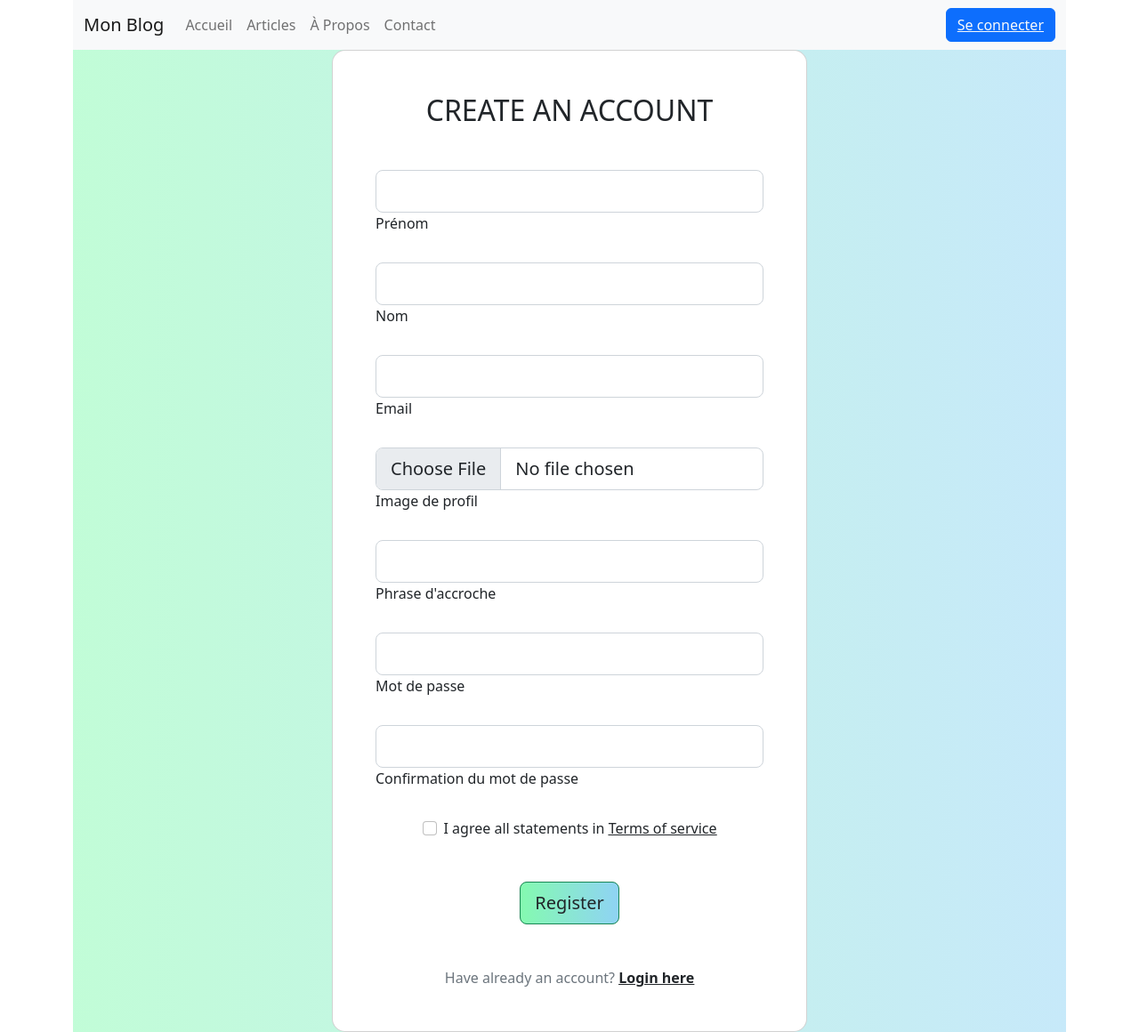
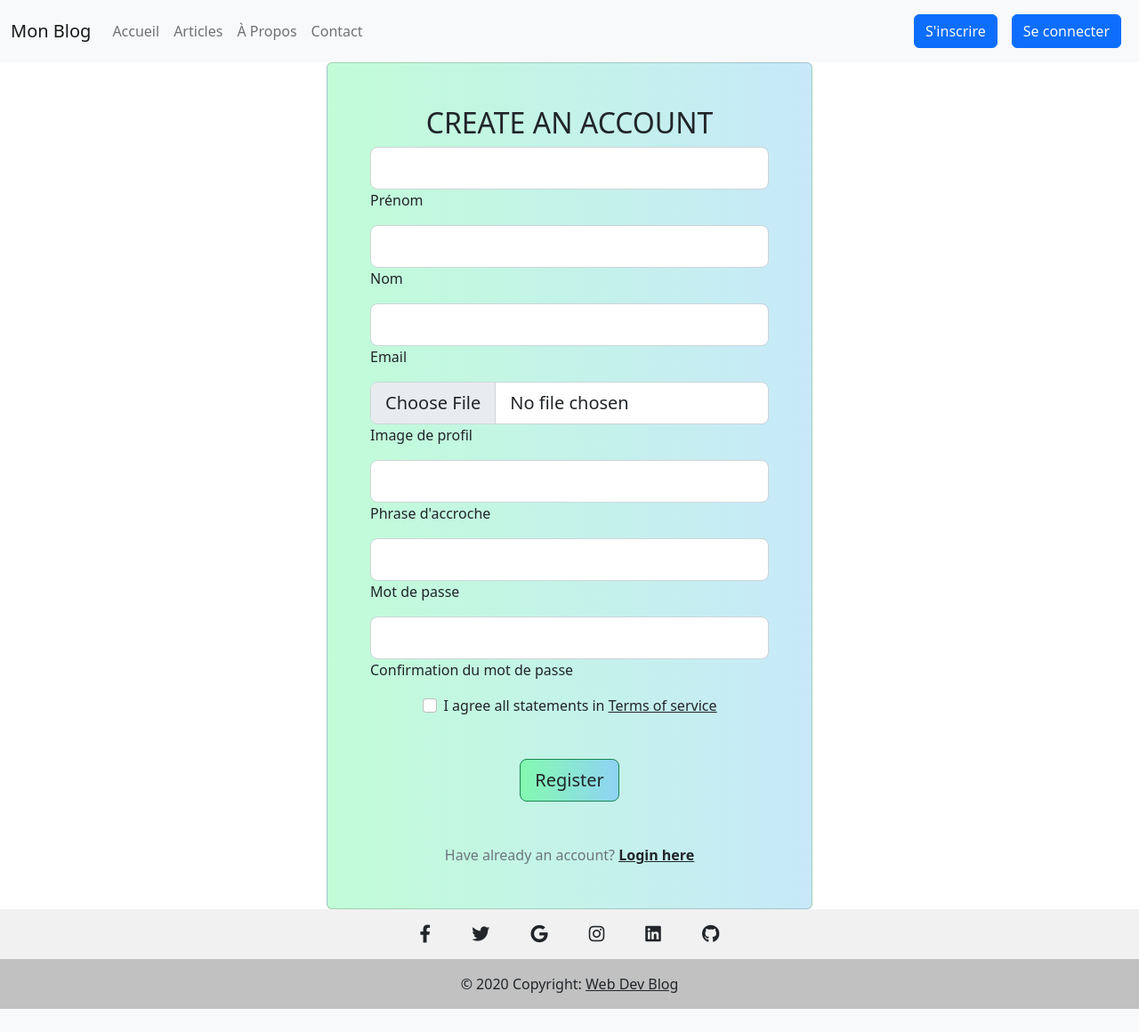
Before and after one commit to Sbleut/blogmvc, a PHP site: page /blogmvc/Signup in a window 1280 px wide. Shown: the whole page at 89% size. After the commit the page ends 1134 px from the top, so only its background shows below. Run offline with PHP 8.4, Linux system fonts and the light colour scheme; some libraries are stand-ins or nearby versions.

Commit message:
Css enhanced

```diff
--- a/View/User/css/signup.css
+++ b/View/User/css/signup.css
@@ -4,6 +4,9 @@
     justify-content: center;
 }
 
+.card{
+    border-radius: 4rem;
+}
 .gradient-custom-3 {
     /* fallback for old browsers */
     background: #84fab0;
--- a/View/User/signup.php
+++ b/View/User/signup.php
@@ -1,45 +1,45 @@
-<section class="vh-100 bg-image">
-  <div class="mask d-flex align-items-center gradient-custom-3">
+<section class="bg-image">
+  <div class="mask d-flex align-items-center">
     <div class="container">
       <div class="row d-flex justify-content-center align-items-center h-100">
-        <div class="col-12 col-md-9 col-lg-7 col-xl-6">
-          <div class="card" style="border-radius: 15px;">
+        <div class="col-12 col-md-9 col-lg-7 col-xl-6 ">
+          <div class="card gradient-custom-3" >
             <div class="card-body p-5">
-              <h2 class="text-uppercase text-center mb-5">Create an account</h2>
+              <h2 class="text-uppercase text-center mb-2">Create an account</h2>
 
-              <form class="sign-up-form" enctype="multipart/form-data" action="Signup" method="post">
+              <form class="sign-up-form "  enctype="multipart/form-data" action="Signup" method="post">
 
-                <div class="form-outline mb-4">
+                <div class="form-outline mb-2">
                   <input type="text" name="name" id="form3Example1cg" class="form-control form-control-lg" />
                   <label class="form-label" for="form3Example1cg">Prénom</label>
                 </div>
 
-                <div class="form-outline mb-4">
+                <div class="form-outline mb-2">
                   <input type="text" name="last-name" id="form3Example1cg" class="form-control form-control-lg" />
                   <label class="form-label" for="form3Example1cg">Nom</label>
                 </div>
 
-                <div class="form-outline mb-4">
+                <div class="form-outline mb-2">
                   <input type="email" name="login" id="form3Example3cg" class="form-control form-control-lg" />
                   <label class="form-label" for="form3Example3cg">Email</label>
 
                 </div>
-                <div class="form-outline mb-4">
+                <div class="form-outline mb-2">
                   <input type="file" name="profile-pic" id="form3Example5cg" class="form-control form-control-lg" accept="image/*" />
                   <label class="form-label" for="form3Example5cg">Image de profil</label>
                 </div>
 
-                <div class="form-outline mb-4">
+                <div class="form-outline mb-2">
                   <input type="text" name="catch-phrase" id="form3Example3cg" class="form-control form-control-lg" />
                   <label class="form-label" for="form3Example3cg">Phrase d'accroche</label>
                 </div>
 
-                <div class="form-outline mb-4">
+                <div class="form-outline mb-2">
                   <input type="password" name="password" id="form3Example4cg" class="form-control form-control-lg" />
                   <label class="form-label" for="form3Example4cg">Mot de passe</label>
                 </div>
 
-                <div class="form-outline mb-4">
+                <div class="form-outline mb-2">
                   <input type="password" name="check-password" id="form3Example4cdg" class="form-control form-control-lg" />
                   <label class="form-label" for="form3Example4cdg">Confirmation du mot de passe</label>
                 </div>
@@ -50,15 +50,11 @@
                     I agree all statements in <a href="#!" class="text-body"><u>Terms of service</u></a>
                   </label>
                 </div>
-
                 <div class="d-flex justify-content-center">
                   <button type="submit" class="btn btn-success btn-block btn-lg gradient-custom-4 text-body">Register</button>
                 </div>
-
                 <p class="text-center text-muted mt-5 mb-0">Have already an account? <a href="#!" class="fw-bold text-body"><u>Login here</u></a></p>
-
               </form>
-
             </div>
           </div>
         </div>
--- a/View/layout.php
+++ b/View/layout.php
@@ -15,7 +15,7 @@
     <script src="https://cdn.jsdelivr.net/npm/bootstrap@5.2.3/dist/js/bootstrap.bundle.min.js" integrity="sha384-kenU1KFdBIe4zVF0s0G1M5b4hcpxyD9F7jL+jjXkk+Q2h455rYXK/7HAuoJl+0I4" crossorigin="anonymous"></script>
 </head>
 
-<body class="container">
+<body class="">
     <header>
         <nav class="navbar navbar-expand-lg navbar-light bg-light">
             <div class="container-fluid">
@@ -39,9 +39,10 @@
                         </li>
                     </ul>
                     <?php
-                    if (!$this->checkLoggedIn()) { ?><button class="btn btn-primary"><a class="text-light" href="<?= htmlspecialchars($config->basepath, ENT_QUOTES, 'UTF-8') ?>/Login">Se connecter</a></button>
+                    if (!$this->checkLoggedIn()) { ?>
+                        <button class="btn btn-primary m-2"><a class="text-decoration-none text-light" href="<?= htmlspecialchars($config->basepath, ENT_QUOTES, 'UTF-8') ?>/Signup">S'inscrire</a></button>
+                        <button class="btn btn-primary m-2"><a class="text-light text-decoration-none" href="<?= htmlspecialchars($config->basepath, ENT_QUOTES, 'UTF-8') ?>/Login">Se connecter</a></button>
                     <?php }
-
                     if ($this->checkLoggedIn()) { ?>
                         <ul class="navbar-nav  me-auto mb-2 mb-lg-0">
                             <li class="nav-item">
@@ -53,18 +54,43 @@
                         </ul>
                         <button class="btn btn-primary"><a class="text-light" href="<?= htmlspecialchars($config->basepath, ENT_QUOTES, 'UTF-8') ?>/Logout">Se déconnecter</a></button>
                     <?php } ?>
-
                 </div>
             </div>
         </nav>
-
     </header>
     <?= $content; ?>
+    <footer class="text-center text-white" style="background-color: #f1f1f1;">
+        <!-- Grid container -->
+        <div class="container ">
+            <!-- Section: Social media -->
+            <section class="mb-0">
+                <!-- Facebook -->
+                <a class="btn btn-link btn-floating btn-lg text-dark m-1" href="#!" role="button" data-mdb-ripple-color="dark"><i class="fab fa-facebook-f"></i></a>
 
-    <footer>
-        <nav>
+                <!-- Twitter -->
+                <a class="btn btn-link btn-floating btn-lg text-dark m-1" href="#!" role="button" data-mdb-ripple-color="dark"><i class="fab fa-twitter"></i></a>
 
-        </nav>
+                <!-- Google -->
+                <a class="btn btn-link btn-floating btn-lg text-dark m-1" href="#!" role="button" data-mdb-ripple-color="dark"><i class="fab fa-google"></i></a>
+
+                <!-- Instagram -->
+                <a class="btn btn-link btn-floating btn-lg text-dark m-1" href="#!" role="button" data-mdb-ripple-color="dark"><i class="fab fa-instagram"></i></a>
+
+                <!-- Linkedin -->
+                <a class="btn btn-link btn-floating btn-lg text-dark m-1" href="#!" role="button" data-mdb-ripple-color="dark"><i class="fab fa-linkedin"></i></a>
+                <!-- Github -->
+                <a class="btn btn-link btn-floating btn-lg text-dark m-1" href="#!" role="button" data-mdb-ripple-color="dark"><i class="fab fa-github"></i></a>
+            </section>
+            <!-- Section: Social media -->
+        </div>
+        <!-- Grid container -->
+
+        <!-- Copyright -->
+        <div class="text-center text-dark p-3" style="background-color: rgba(0, 0, 0, 0.2);">
+            © 2020 Copyright:
+            <a class="text-dark" href="https://localhost/blogmvc/">Web Dev Blog</a>
+        </div>
+        <!-- Copyright -->
     </footer>
 </body>
 
```
Also changed, not shown: View/Home/css/home.css (added, +8 -0 lines), View/Home/home.php (+34 -2 lines).
